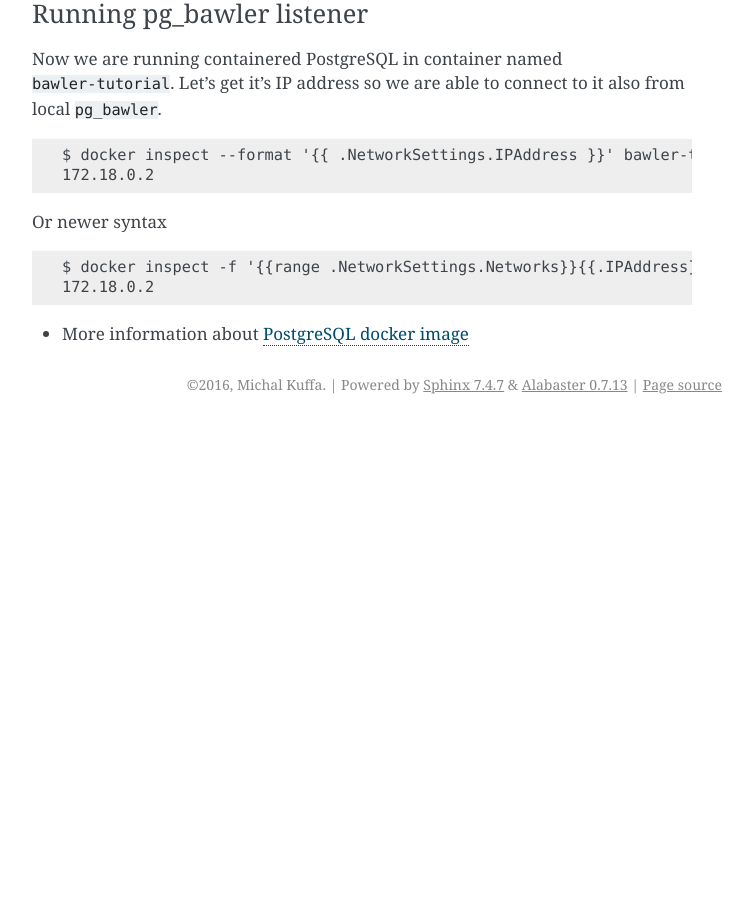
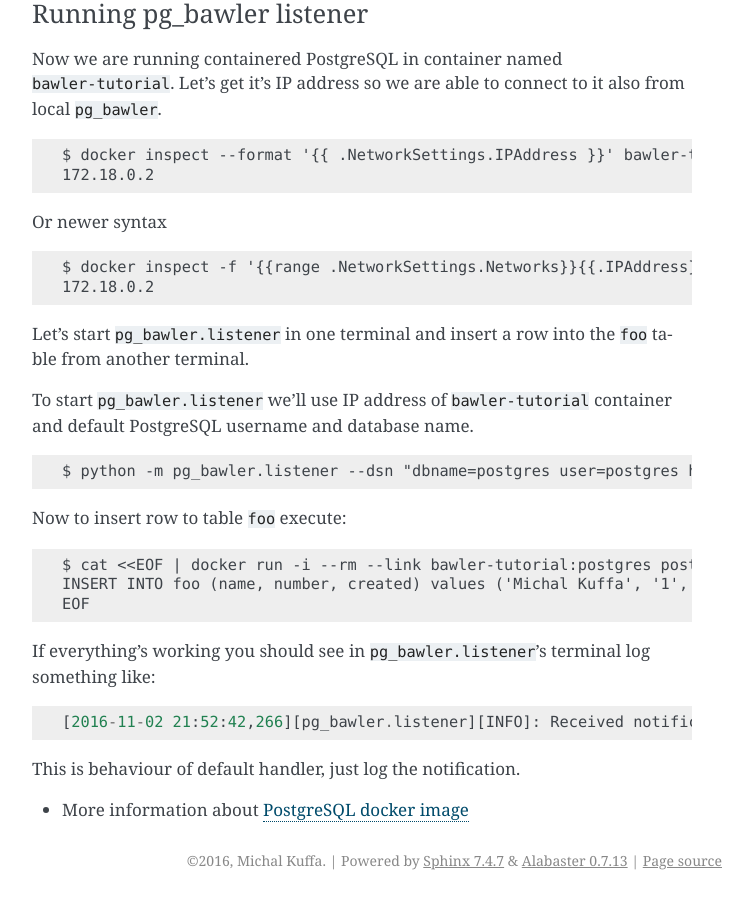
Before and after one commit to Vnet-as/pg_bawler, a Sphinx documentation site: the page built from docs/tutorial.rst, in a window 1280 px wide and 900 px high, scrolled down 1560 px. Shown: the whole window, without its empty margins (388-1141 px from the left). Built offline with Sphinx 7.4.7, drawn with Linux system fonts in a browser that asks for light colours; before the commit the page ends 1984 px from its top, so only the background shows below that.

Commit message:
Add section about listener and default handler

```diff
--- a/docs/tutorial.rst
+++ b/docs/tutorial.rst
@@ -81,7 +81,6 @@ To install this trigger just pipe generated code to ``psql``::
         $ python -m pg_bawler.gen_sql foo | docker run -i --rm --link bawler-tutorial:postgres postgres psql -h postgres -U postgres
 
 
-
 Running pg_bawler listener
 --------------------------
 
@@ -101,4 +100,31 @@ Or newer syntax
         172.18.0.2
 
 
+Let's start ``pg_bawler.listener`` in one terminal and insert a row into the ``foo`` table from another terminal.
+
+To start ``pg_bawler.listener`` we'll use IP address of ``bawler-tutorial``
+container and default PostgreSQL username and database name.
+
+
+::
+
+        $ python -m pg_bawler.listener --dsn "dbname=postgres user=postgres host=172.18.0.2" foo
+
+
+
+Now to insert row to table ``foo`` execute::
+
+        $ cat <<EOF | docker run -i --rm --link bawler-tutorial:postgres postgres psql -h postgres -U postgres
+        INSERT INTO foo (name, number, created) values ('Michal Kuffa', '1', '2016-10-01'::timestamp);
+        EOF
+
+
+If everything's working you should see in ``pg_bawler.listener``'s terminal log something like::
+
+        [2016-11-02 21:52:42,266][pg_bawler.listener][INFO]: Received notification #1 pid 2964 from channel foo: INSERT {"id":3,"name":"Michal","number":1,"created":"2016-10-01T00:00:00"}
+
+
+This is behaviour of default handler, just log the notification.
+
+
 * More information about `PostgreSQL docker image <https://hub.docker.com/_/postgres/>`_
```
